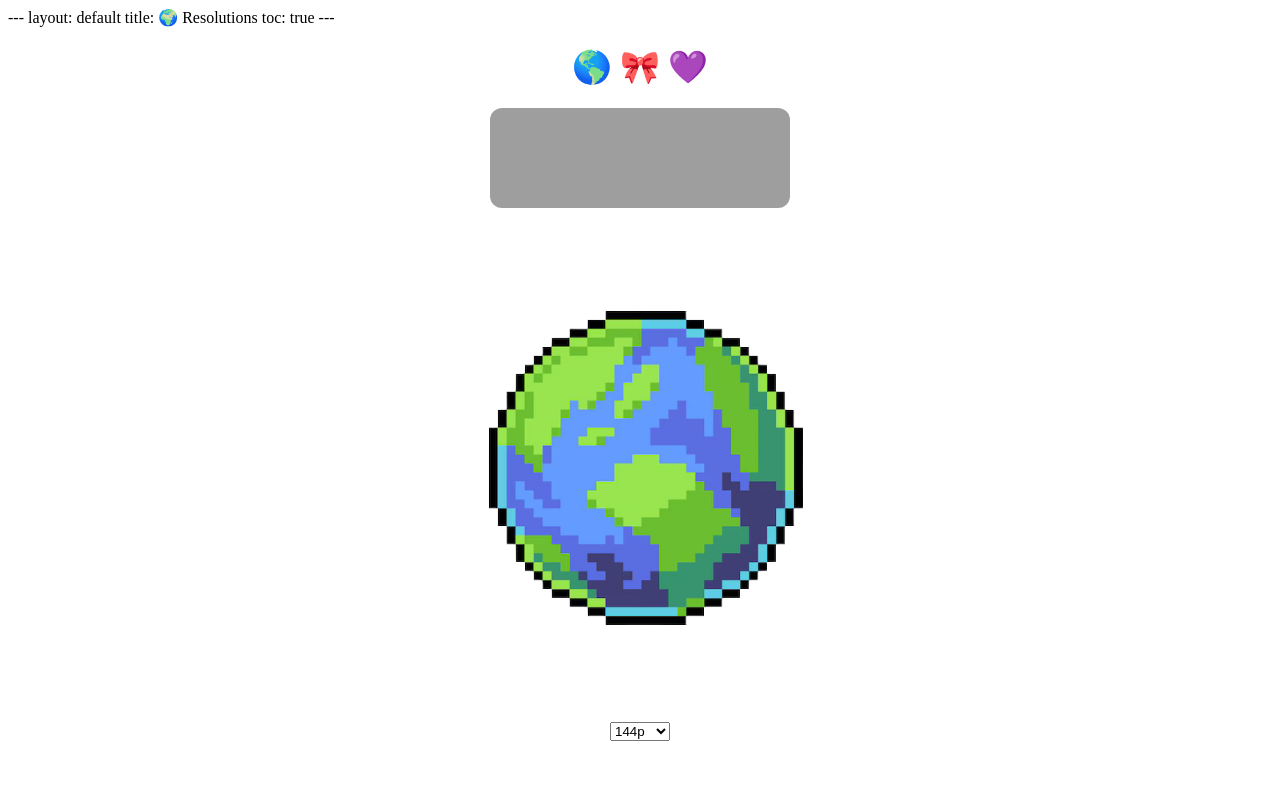
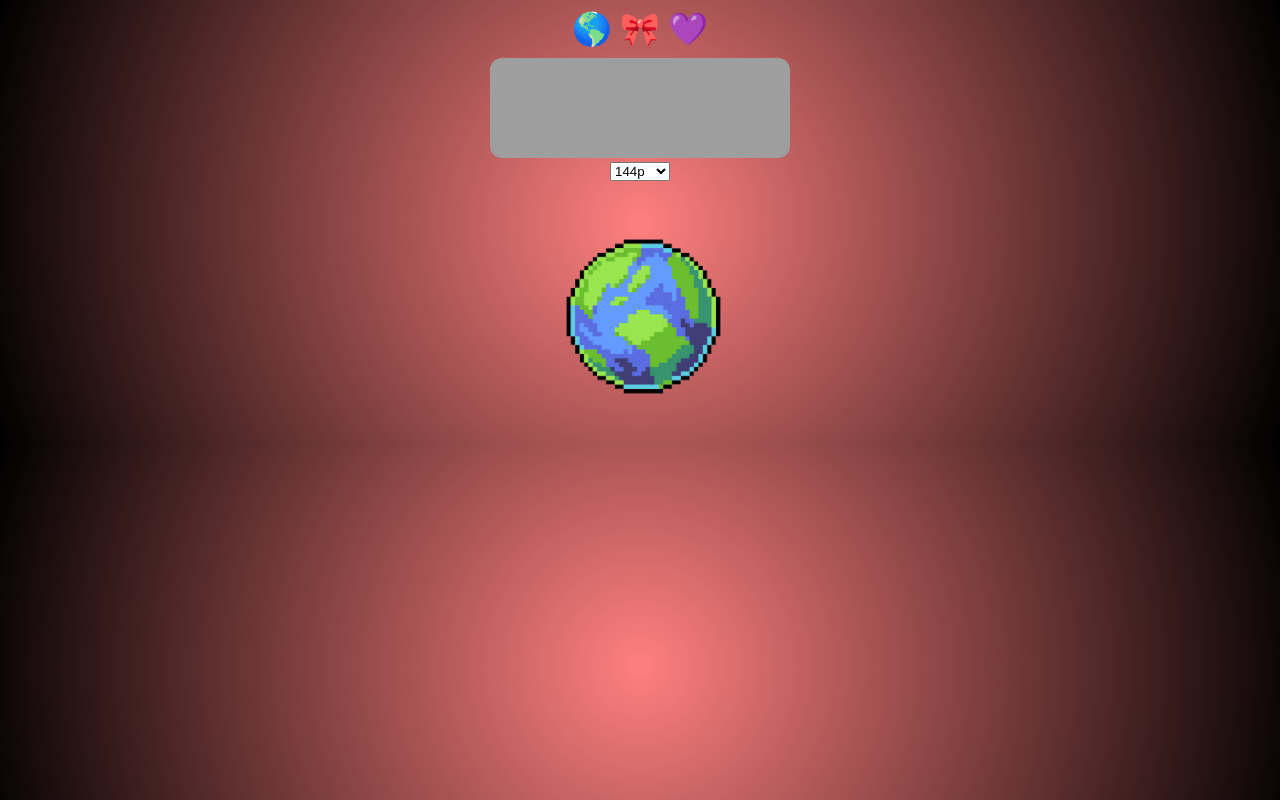
Before and after one commit to hieunt1402/earth-in-1080p, a plain HTML site: page index.html in a window 1280 px wide. Drawn offline with Linux system fonts and the light colour scheme; grey boxes are pictures that could not be loaded.

Commit message:
update html

```diff
--- a/index.html
+++ b/index.html
@@ -3,15 +3,16 @@
 <head>
     <meta charset="UTF-8">
     <meta name="viewport" content="width=device-width, initial-scale=1.0">
-    <title>Document</title>
-
+    <title>My Earth</title>
+    <style>
+        body {
+            background: radial-gradient(circle, #ff7f7f, black); /* Circular gradient from black to transparent */
+            justify-content: center;
+            align-items: center;
+        }
+    </style>
 </head>
 <body>
-    ---
-layout: default
-title: 🌍 Resolutions
-toc: true
----
 <style>
     .content-container {
         display: none;
@@ -20,14 +21,13 @@ toc: true
     }
     .content-container img {
         border-style: none;
-        width: auto;
-        height: auto;
-        max-height:500px;
+        /* width: auto;
+        height: auto; */
+        max-height:350px;
     }
 </style>
 
-<h1 style="text-align: center;">🌎 🎀 💜</h1>
-
+<h1 style="text-align: center; margin-top: 10px; margin-bottom: 10px">🌎 🎀 💜</h1>
 <div style="display: flex; justify-content: center; align-items: center;">
     <div style="width: auto; max-width: 500px;">
         <iframe style="border-radius:12px" src="https://open.spotify.com/embed/track/5TEH4r5OBFcKZJBjF4qOxL?utm_source=generator" width="100%" height="100" frameBorder="0" allowfullscreen="" allow="autoplay; clipboard-write; encrypted-media; fullscreen; picture-in-picture" loading="lazy"></iframe>
@@ -35,26 +35,6 @@ toc: true
 </div>
 
 <div style="display: flex; flex-direction: column; gap: 10px; justify-content: center; align-items: center;">
-    <div class="content-container" id="144" style="display: flex;">
-        <img width="45%" src="/images/144.png">
-    </div>
-
-    <div class="content-container" id="240">
-        <img width="30%" src="/images/240.png">
-    </div>
-
-    <div class="content-container" id="480">
-        <img width="100%" src="/images/480.png">
-    </div>
-
-    <div class="content-container" id="720">
-        <img width="45%" src="/images/720.png">
-    </div>
-
-    <div class="content-container" id="1080">
-        <img width="100%" src="/assets/images/memes/cat-love-meme-gif-loop.gif">
-    </div>
-
     <div>
         <select onchange="onResolutionChange(this.value)">
             <option value="144">144p</option>
@@ -64,6 +44,26 @@ toc: true
             <option value="1080">1080p</option>
         </select>
     </div>
+    <div class="content-container" id="144" style="display: flex;">
+        <img width="70%" src="/images/144.png">
+    </div>
+
+    <div class="content-container" id="240">
+        <img width="80%" src="/images/240.png">
+    </div>
+
+    <div class="content-container" id="480">
+        <img width="90%" src="/images/480.png">
+    </div>
+
+    <div class="content-container" id="720">
+        <img width="100%" src="/images/720.png">
+    </div>
+
+    <div class="content-container" id="1080">
+        <img width="130%" src="/assets/images/memes/cat-love-meme-gif-loop.gif">
+    </div>
+
 </div>
 
 <script>
```
